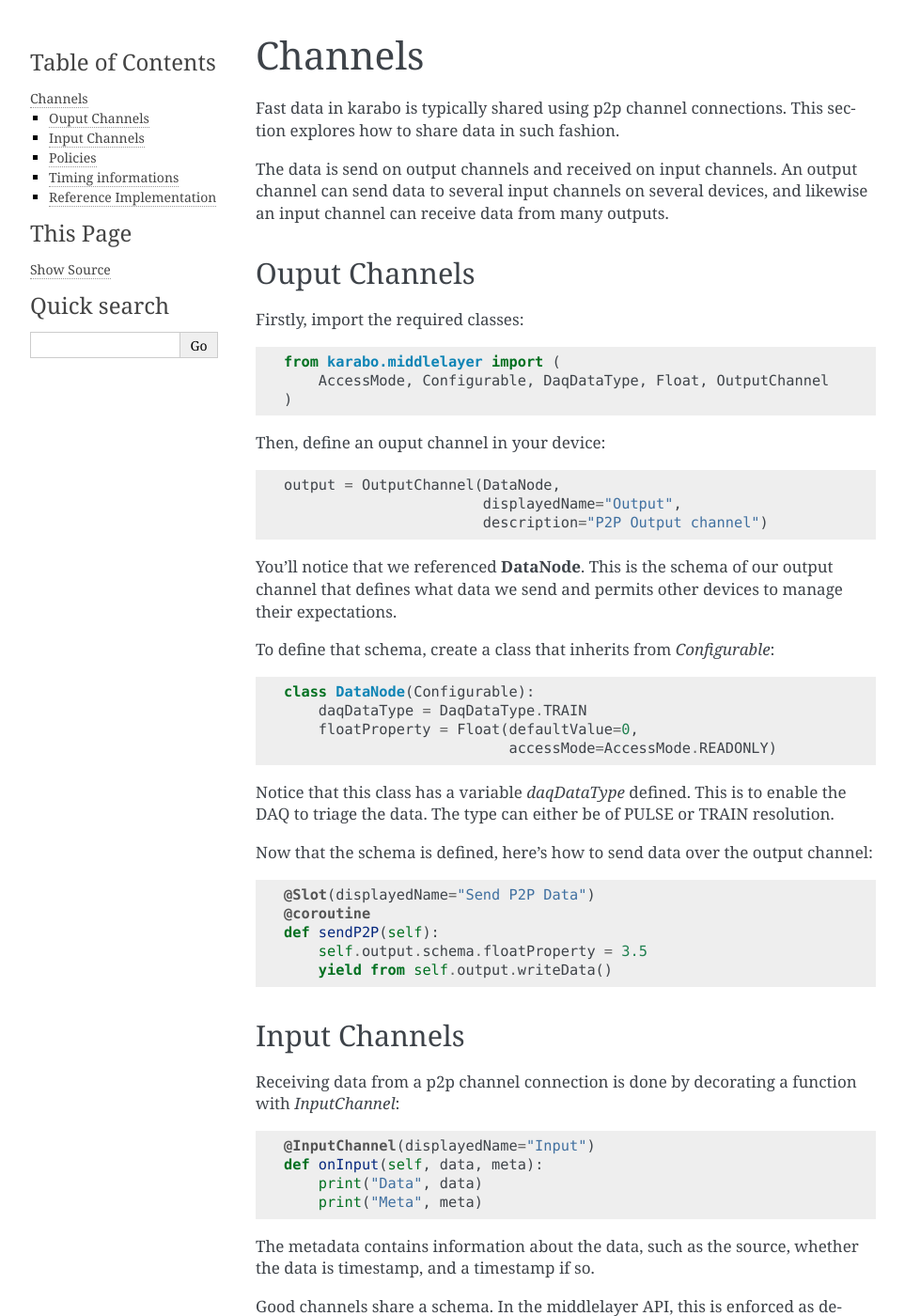
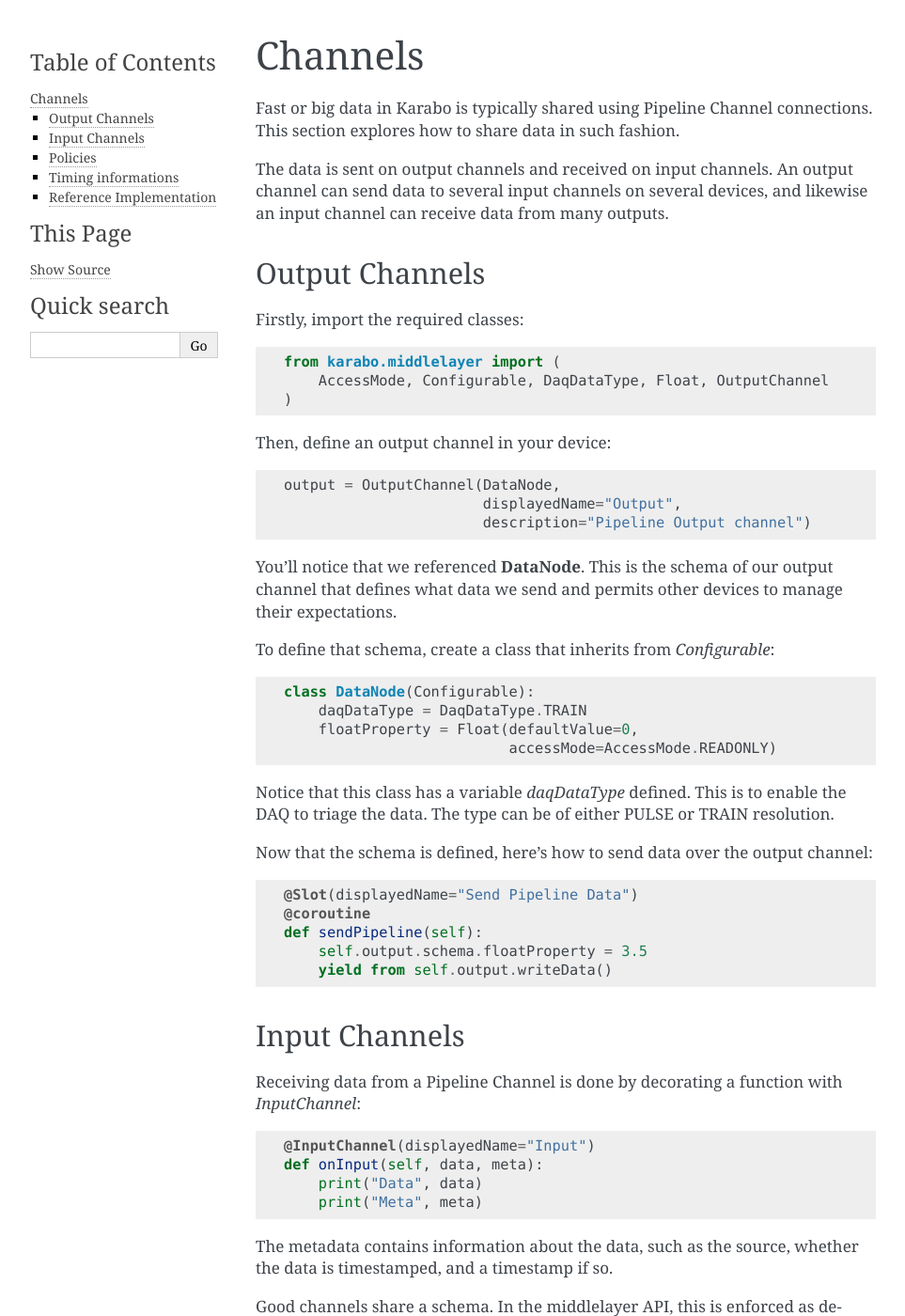
Before and after one commit to European-XFEL/howToMiddlelayer, a Sphinx documentation site: the page built from source/chap6/channels.rst, in a window 1280 px wide and 1400 px high. Shown: the whole window at 94% size, without its empty margins (148-1111 px from the left). Built offline with Sphinx 7.4.7, drawn with Linux system fonts in a browser that asks for light colours; some of the changed text lies outside the part shown.

Commit message:
Address comments in MR

```diff
--- a/source/chap6/channels.rst
+++ b/source/chap6/channels.rst
@@ -1,25 +1,26 @@
 Channels
 ========
-Fast data in karabo is typically shared using p2p channel connections.
+Fast or big data in Karabo is typically shared using Pipeline Channel
+connections.
 This section explores how to share data in such fashion.
 
-The data is send on output channels and received on input channels.
+The data is sent on output channels and received on input channels.
 An output channel can send data to several input channels on several devices,
 and likewise an input channel can receive data from many outputs.
 
-Ouput Channels
---------------
+Output Channels
+---------------
 Firstly, import the required classes::
 
     from karabo.middlelayer import (
         AccessMode, Configurable, DaqDataType, Float, OutputChannel
     )
 
-Then, define an ouput channel in your device::
+Then, define an output channel in your device::
 
     output = OutputChannel(DataNode,
                            displayedName="Output",
-                           description="P2P Output channel")
+                           description="Pipeline Output channel")
 
 You'll notice that we referenced **DataNode**. This is the schema of our
 output channel that defines what data we send and permits other devices
@@ -34,21 +35,21 @@ To define that schema, create a class that inherits from
                               accessMode=AccessMode.READONLY)
 
 Notice that this class has a variable `daqDataType` defined. This is to
-enable the DAQ to triage the data. The type can either be of PULSE or TRAIN
+enable the DAQ to triage the data. The type can be of either PULSE or TRAIN
 resolution.
 
 Now that the schema is defined, here's how to send data over the output
 channel::
 
-    @Slot(displayedName="Send P2P Data")
+    @Slot(displayedName="Send Pipeline Data")
     @coroutine
-    def sendP2P(self):
+    def sendPipeline(self):
         self.output.schema.floatProperty = 3.5
         yield from self.output.writeData()
 
 Input Channels
 --------------
-Receiving data from a p2p channel connection is done by decorating a function
+Receiving data from a Pipeline Channel is done by decorating a function
 with `InputChannel`::
 
     @InputChannel(displayedName="Input")
@@ -57,7 +58,7 @@ with `InputChannel`::
         print("Meta", meta)
 
 The metadata contains information about the data, such as the source,
-whether the data is timestamp, and a timestamp if so.
+whether the data is timestamped, and a timestamp if so.
 
 Good channels share a schema. In the middlelayer API, this is enforced as
 described above. However, devices written in other APIs may not share a schema,
@@ -121,9 +116,9 @@ instance of a time server.
 
 Then, generate a Timestamp matching your data, and send it along::
 
-    @Slot(displayedName="Send P2P Data")
+    @Slot(displayedName="Send Pipeline Data")
     @coroutine
-    def sendP2P(self):
+    def sendPipeline(self):
         ts = self.getActualTimestamp()
         self.output.schema.floatProperty = 3.6
         yield from self.output.writeData(timestamps=ts)
```
Also changed, not shown: other parts of source/chap6/channels.rst (+2 -8 lines).
